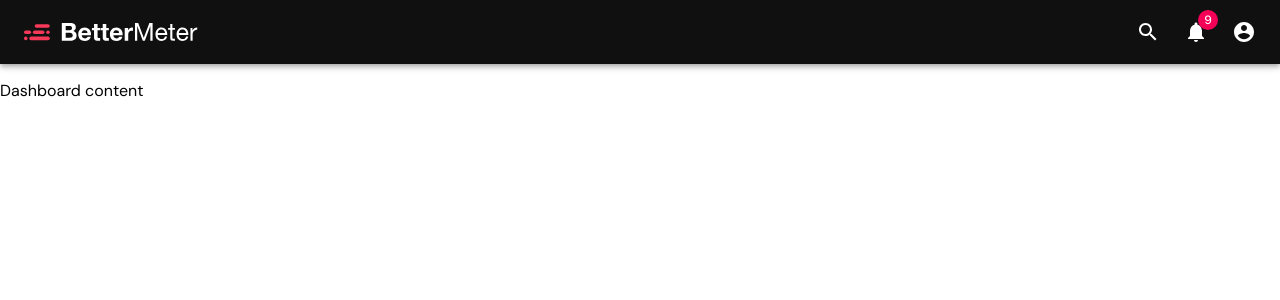
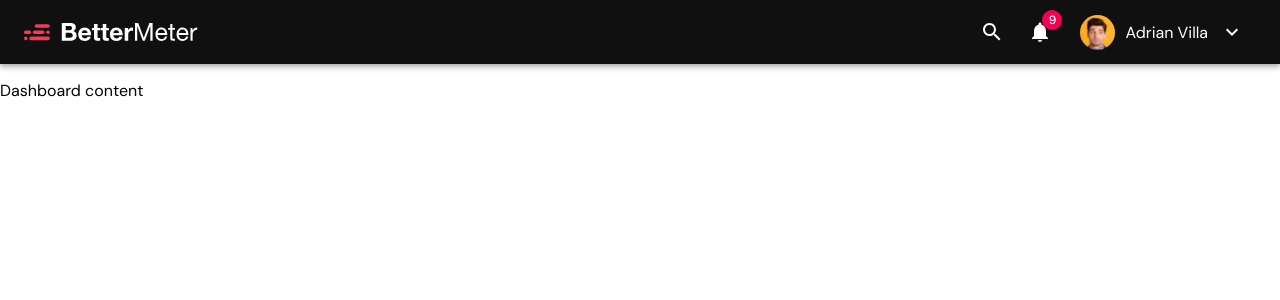
Before and after one commit to GBarkhatov/carlo-test, a React (Create React App) app: page / in a window 1280 px wide. Shown: the top 300 px of the page. Built offline with nearby package versions, Linux system fonts and the light colour scheme.

Commit message:
add user

```diff
--- a/src/components/AppBar/AppBar.js
+++ b/src/components/AppBar/AppBar.js
@@ -6,17 +6,15 @@ import AppBar from '@material-ui/core/AppBar'
 import Toolbar from '@material-ui/core/Toolbar'
 import IconButton from '@material-ui/core/IconButton'
 import Badge from '@material-ui/core/Badge'
-import MenuItem from '@material-ui/core/MenuItem'
-import Menu from '@material-ui/core/Menu'
 import MenuIcon from '@material-ui/icons/Menu'
 import SearchIcon from '@material-ui/icons/Search'
-import AccountCircle from '@material-ui/icons/AccountCircle'
 import NotificationsIcon from '@material-ui/icons/Notifications'
 import Drawer from '@material-ui/core/Drawer'
 import List from '@material-ui/core/List'
 import ListItem from '@material-ui/core/ListItem'
 import ListItemIcon from '@material-ui/core/ListItemIcon'
 import ListItemText from '@material-ui/core/ListItemText'
+import KeyboardArrowDownIcon from '@material-ui/icons/KeyboardArrowDown';
 
 import logo from './logo.svg'
 import routes from './routes'
@@ -73,6 +71,27 @@ const StyledLink = styled(Link)`
 
 const Logo = styled.img``
 
+const User = styled.div`
+  display: flex;
+  align-items: center;
+  margin-left: 1rem;
+  &:hover {
+    filter: brightness(110%);
+    cursor: pointer;
+  }
+`
+
+const Avatar = styled.img`
+  width: 35px;
+  height: 35px;
+  border-radius: 50%;
+  margin-right: 10px;
+`
+
+const Name = styled.p`
+  margin: 0;
+`
+
 const AppBarComponent = () => {
   const classes = useStyles()
   const [open, setOpen] = React.useState(false)
@@ -126,15 +145,18 @@ const AppBarComponent = () => {
                 <NotificationsIcon />
               </Badge>
             </IconButton>
+            <User>
+              <Avatar src={user} alt='Adrian Villa' />
+              <Name>Adrian Villa</Name>
               <IconButton
-              edge='end'
-              aria-label='account of current user'
+                aria-label='open user settings'
                 aria-controls='primary-search-account-menu'
                 aria-haspopup='true'
                 color='inherit'
               >
-              <AccountCircle />
+                <KeyboardArrowDownIcon />
               </IconButton>
+            </User>
           </div>
         </Toolbar>
       </AppBar>
```
Also changed, not shown: src/components/AppBar/user.png. Lines whose indentation alone changed are shown as unchanged.
